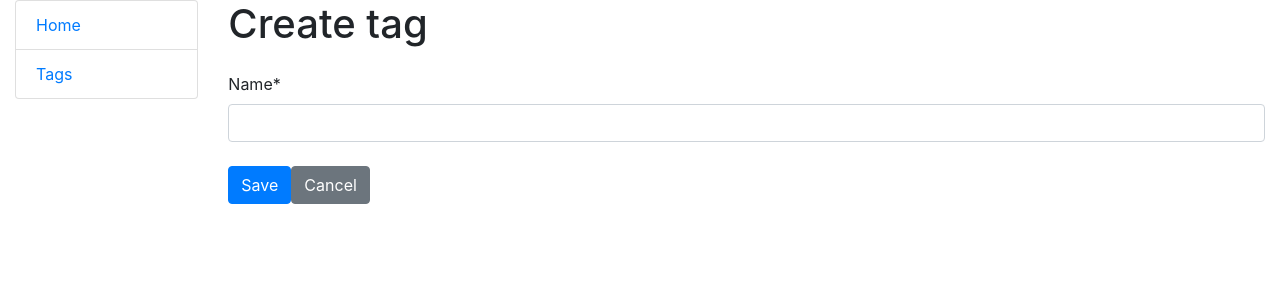
After one commit to StrawHato/todo-list, a Django app: page /tags/create/ in a window 1280 px wide. The commit adds this page. Shown: the top 300 px of the page. Run offline with Django 5.2, Linux system fonts and the light colour scheme; some libraries are stand-ins or nearby versions.

Commit message:
Add tag create page

```diff
--- /dev/null
+++ b/templates/todo_app/tag_form.html
@@ -0,0 +1,26 @@
+{% extends "base.html" %}
+{% load crispy_forms_filters %}
+
+{% block content %}
+
+  <h1 class="mb-4">
+    {{ object|yesno:"Update,Create" }} tag
+  </h1>
+
+  <form method="post" novalidate>
+    {% csrf_token %}
+
+    {{ form|crispy }}
+
+    <div class="d-flex gap-2 mt-4">
+      <button type="submit" class="btn btn-primary">
+        Save
+      </button>
+
+      <a href="{% url 'todo_app:tag-list' %}" class="btn btn-secondary">
+        Cancel
+      </a>
+    </div>
+  </form>
+
+{% endblock %}
--- a/templates/todo_app/tag_list.html
+++ b/templates/todo_app/tag_list.html
@@ -2,7 +2,7 @@
 
 {% block content %}
   <h1>Tags
-  <a href="#" class="btn btn-primary">Add</a>
+  <a href="{% url 'todo_app:tag-create' %}" class="btn btn-primary">Add</a>
   </h1>
   {% if tag_list %}
     <table class="table align-middle">
--- a/todo_app/urls.py
+++ b/todo_app/urls.py
@@ -6,6 +6,7 @@ from todo_app.views import (
     TodoUpdateView,
     TodoDeleteView,
     TagListView,
+    TagCreateView,
     toggle_complete_task,
 )
 
@@ -15,6 +16,7 @@ urlpatterns = [
     path("update/<int:pk>", TodoUpdateView.as_view(), name="task-update"),
     path("delete/<int:pk>", TodoDeleteView.as_view(), name="task-delete"),
     path("tags/", TagListView.as_view(), name="tag-list"),
+    path("tags/create/", TagCreateView.as_view(), name="tag-create"),
     path("<int:pk>/toggle-complete/", toggle_complete_task, name="toggle-complete"),
 ]
 
--- a/todo_app/views.py
+++ b/todo_app/views.py
@@ -32,6 +32,12 @@ class TagListView(generic.ListView):
     model = Tag
 
 
+class TagCreateView(generic.CreateView):
+    model = Tag
+    fields = "__all__"
+    success_url = reverse_lazy("todo_app:tag-list")
+
+
 def toggle_complete_task(request, pk):
     task = Task.objects.get(id=pk)
     if task.status:
```
